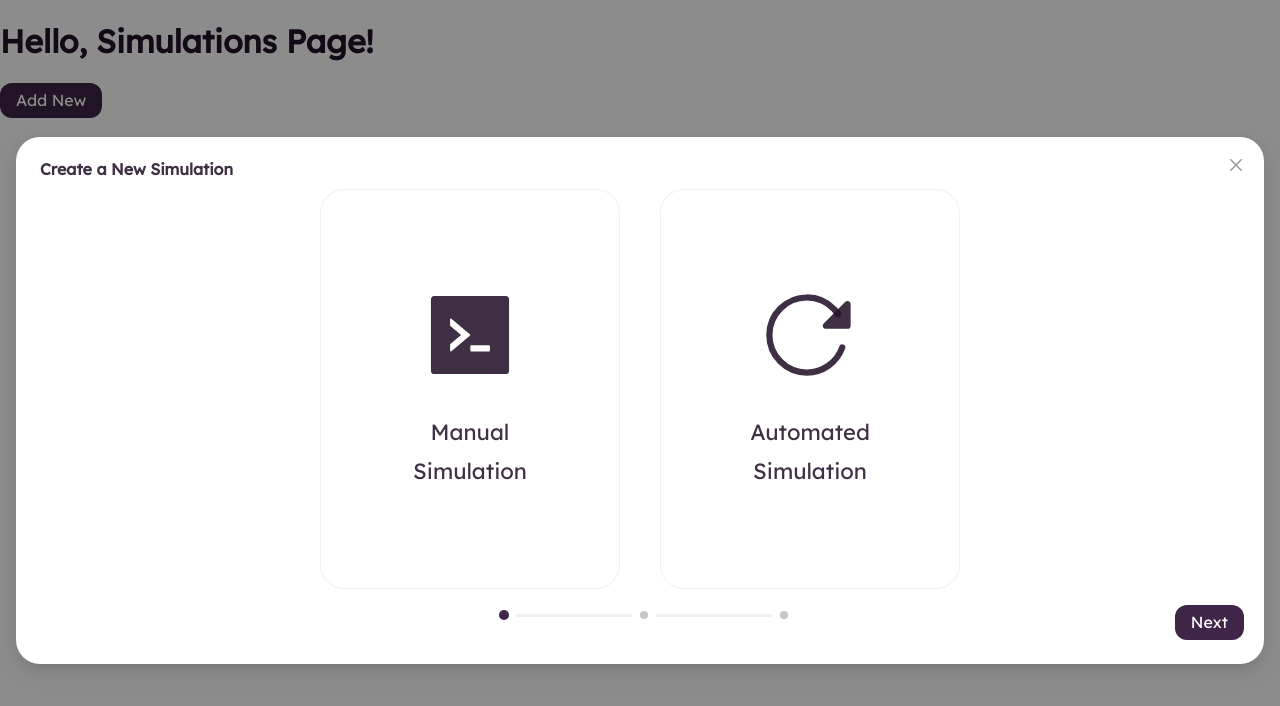
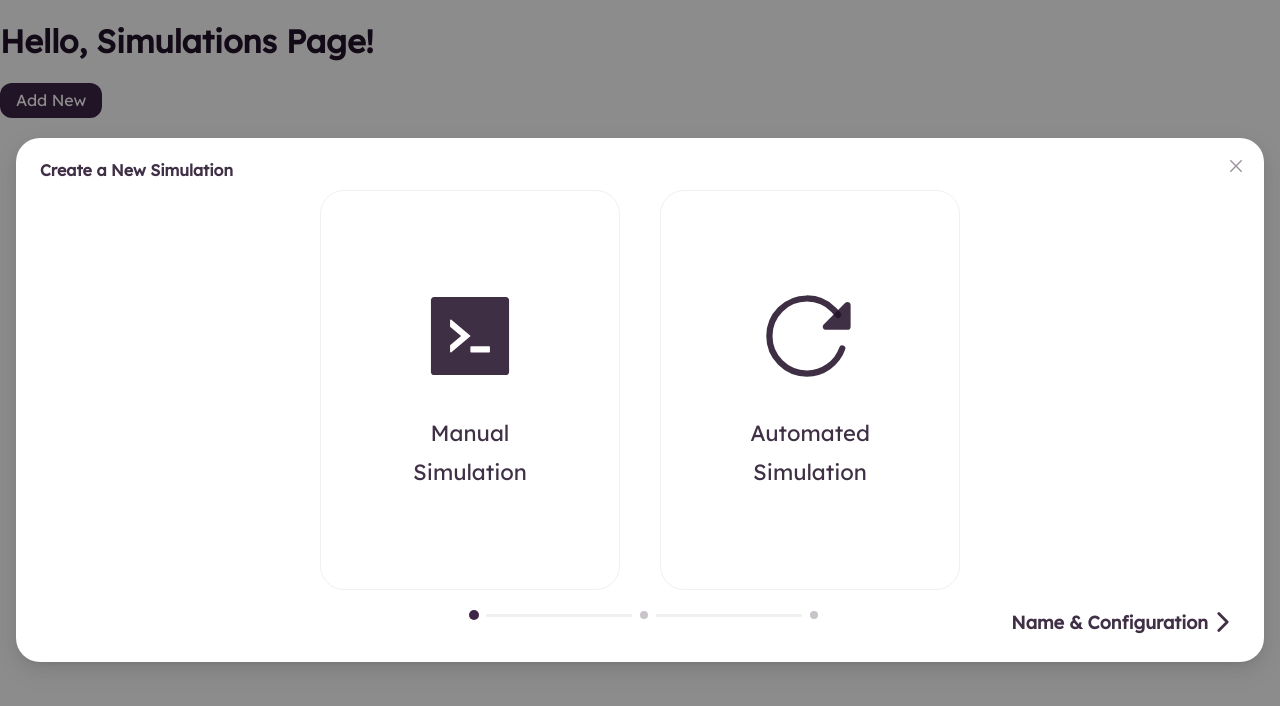
Before and after one commit to tum-v2/parloa-ui, a Next.js app: page /simulations in a window 1280 px wide. Both pictures are taken after a click on the button "Add New". Shown: the top 706 px of the page. Built offline with nearby package versions, Linux system fonts and the light colour scheme.

Commit message:
Save Point

```diff
--- /dev/null
+++ b/src/components/generic/NextButton.tsx
@@ -0,0 +1,39 @@
+import React from 'react';
+import theme from '@/theme/theme';
+import { IoChevronForward } from 'react-icons/io5';
+
+interface BackButtonProps {
+  onClick: () => void;
+  children?: React.ReactNode;
+}
+
+const BackButton = ({ onClick, children }: BackButtonProps) => {
+  const iconSize = theme.iconSize.l;
+  const fontSize = theme.fontSize.l;
+
+  const containerStyle: React.CSSProperties = {
+    display: 'flex',
+    alignItems: 'center',
+    height: Math.max(iconSize, fontSize)
+  };
+
+  const buttonStyle: React.CSSProperties = {
+    fontFamily: theme.font.lexend.style.fontFamily,
+    fontWeight: 'bold',
+    background: 'none',
+    border: 'none',
+    cursor: 'pointer',
+    fontSize: fontSize
+  };
+
+  return (
+    <button style={buttonStyle} onClick={onClick}>
+      <div style={containerStyle}>
+        {children}
+        <IoChevronForward size={iconSize} />
+      </div>
+    </button>
+  );
+};
+
+export default BackButton;
--- a/src/components/simulation-modal/SimulationModal.tsx
+++ b/src/components/simulation-modal/SimulationModal.tsx
@@ -3,20 +3,19 @@ import { Modal, Steps, Popover } from 'antd';
 import theme from '@/theme/theme';
 import StepContent from './StepContent';
 import Button from '../generic/Button';
+import BackButton from '../generic/BackButton';
+import NextButton from '../generic/NextButton';
 
 const { Step } = Steps;
 
+const STEP_TITLES = [
+  'Create a New Simulation',
+  'Name & Configuration',
+  'Configure Simulation'
+];
+
 const customDot = (dot: React.ReactNode, { index }: { index: number }) => {
-  let content = '';
-
-  if (index + 1 === 1) {
-    content = 'Create a New Simulation';
-  } else if (index + 1 === 2) {
-    content = 'Name & Configuration';
-  } else if (index + 1 === 3) {
-    content = 'Configure Simulation';
-  }
-
+  const content = STEP_TITLES[index] || '';
   return <Popover content={<span>{content}</span>}>{dot}</Popover>;
 };
 
@@ -52,35 +51,33 @@ const SimulationModal: React.FC = () => {
     if (isWildStep) {
       return 'Edit LLM Template';
     } else {
-      let content = '';
+      return STEP_TITLES[currentStep] || '';
+    }
+  };
 
-      if (currentStep + 1 === 1) {
-        content = 'Create a New Simulation';
-      } else if (currentStep + 1 === 2) {
-        content = 'Name & Configuration';
-      } else if (currentStep + 1 === 3) {
-        content = 'Configure Simulation';
-      }
+  const getNextStepTitle = () => {
+    return STEP_TITLES[currentStep + 1] || 'Finish';
+  };
 
-      return `${content}`;
-    }
+  const getPrevStepTitle = () => {
+    return STEP_TITLES[currentStep - 1] || 'Back';
   };
 
   const modalFooter = (
     <div
       style={{
         display: 'flex',
-        justifyContent: 'space-between',
+        justifyContent: 'space-around',
         alignItems: 'center',
         padding: theme.padding.xs,
         width: '100%'
       }}
     >
-      <div style={{ width: '100px' }}>
+      <div style={{ flex: 1, textAlign: 'left' }}>
+        {' '}
+        {/* Adjusted for flexible sizing and alignment */}
         {(currentStep > 0 || isWildStep) && (
-          <Button key="back" onClick={handlePrev}>
-            Previous
-          </Button>
+          <BackButton onClick={handlePrev}>{getPrevStepTitle()}</BackButton>
         )}
       </div>
       <Steps
@@ -88,28 +85,24 @@ const SimulationModal: React.FC = () => {
         size="small"
         progressDot={customDot}
         style={{
-          flex: 1,
+          flex: 2,
           justifyContent: 'center',
-          maxWidth: '20%'
+          maxWidth: '40%'
         }}
       >
         <Step />
         <Step />
         <Step />
       </Steps>
-      <div style={{ width: '100px' }}>
+      <div style={{ flex: 1, textAlign: 'right' }}>
+        {' '}
+        {/* Adjusted for flexible sizing and alignment */}
         {isWildStep ? (
-          <Button key="save" onClick={handlePrev}>
-            Save
-          </Button>
+          <Button onClick={handlePrev}>Save</Button>
         ) : currentStep === 2 ? (
-          <Button key="finish" onClick={handleFinish}>
-            Finish
-          </Button>
+          <Button onClick={handleFinish}>Finish</Button>
         ) : (
-          <Button key="next" onClick={handleNext}>
-            Next
-          </Button>
+          <NextButton onClick={handleNext}>{getNextStepTitle()}</NextButton>
         )}
       </div>
     </div>
```
